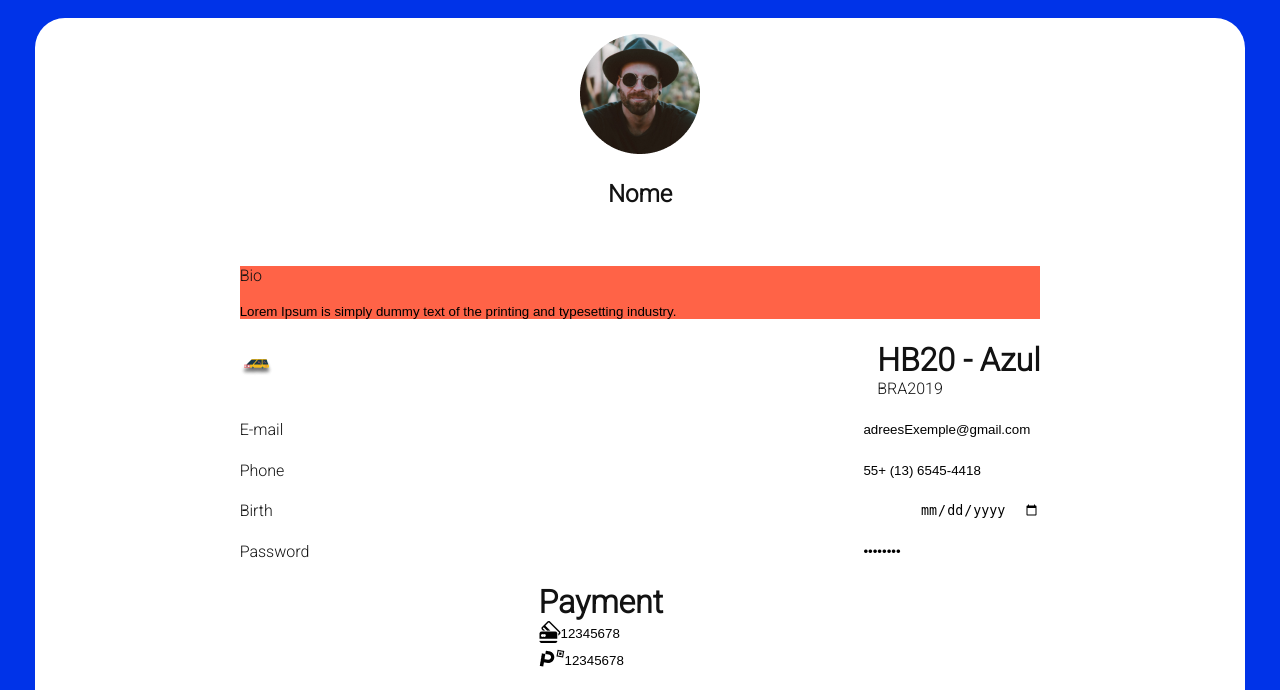
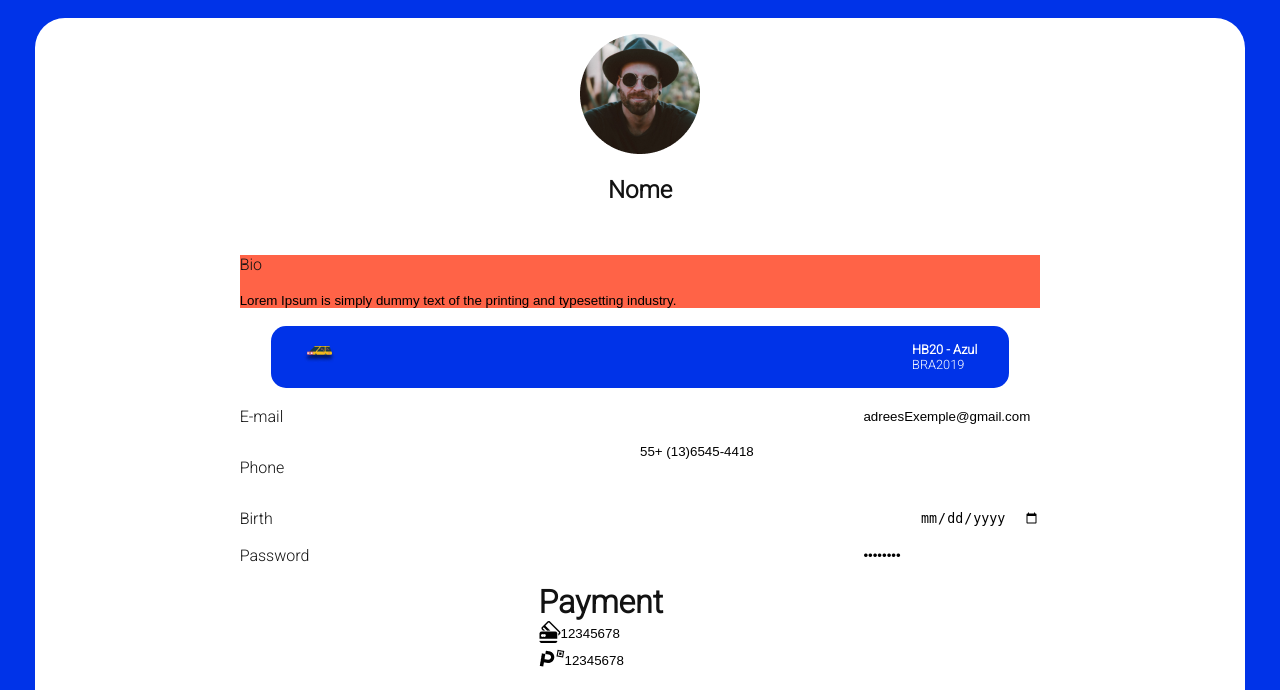
Before and after one commit to RebecaBaruch/Muv_DriverApp, a PHP site: page /templates/edit_profile.html in a window 1280 px wide. Shown: the part 110-800 px from the top of the page. Run offline with PHP 8.4, Linux system fonts and the light colour scheme.

Commit message:
style profile

```diff
--- a/Muv_Driver/www/css/index.css
+++ b/Muv_Driver/www/css/index.css
@@ -561,7 +561,25 @@
     background-color: tomato;
 }
 
+.carSpe-box{
+    padding: 1rem;
+    width: 60% !important;
+    border-radius: 15px;
+    background-color: #0033E8;
+    color: white;
+}
 
+.carSpe-box > figure{
+    margin-left: 1rem;
+}
+
+.carTxt-contanier{
+    margin-right: 1rem;
+}
+
+.carTxt-contanier > h1, p{
+    font-size: 0.8rem;
+}
 
 .profile-input{
     outline: none;
@@ -575,3 +593,7 @@
     justify-content: space-between;
     width: 68%;
 }
+
+.phone-box > input{
+    width: 50%;
+}
--- a/Muv_Driver/www/templates/edit_profile.html
+++ b/Muv_Driver/www/templates/edit_profile.html
@@ -63,7 +63,7 @@
 
                     <label for="phone">Phone</label>
 
-                    <input type="tel" name="celular" id="phone" class="profile-input" value="55+ (13) 6545-4418">
+                    <input type="tel" name="celular" id="phone" class="profile-input phone-input" value="55+ (13)6545-4418">
                 </div>
 
                 <div class="input-box birth-box">
```
